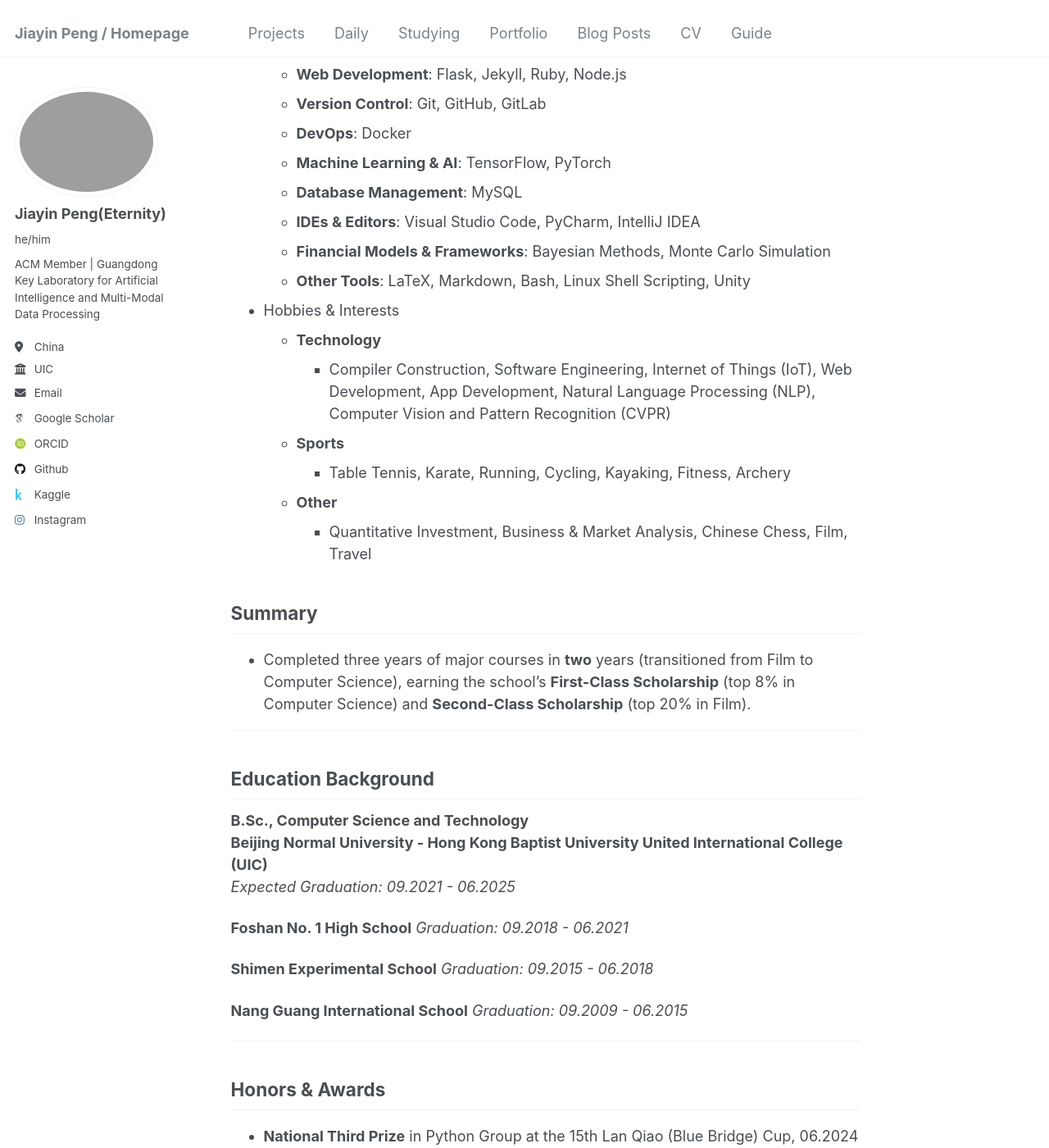
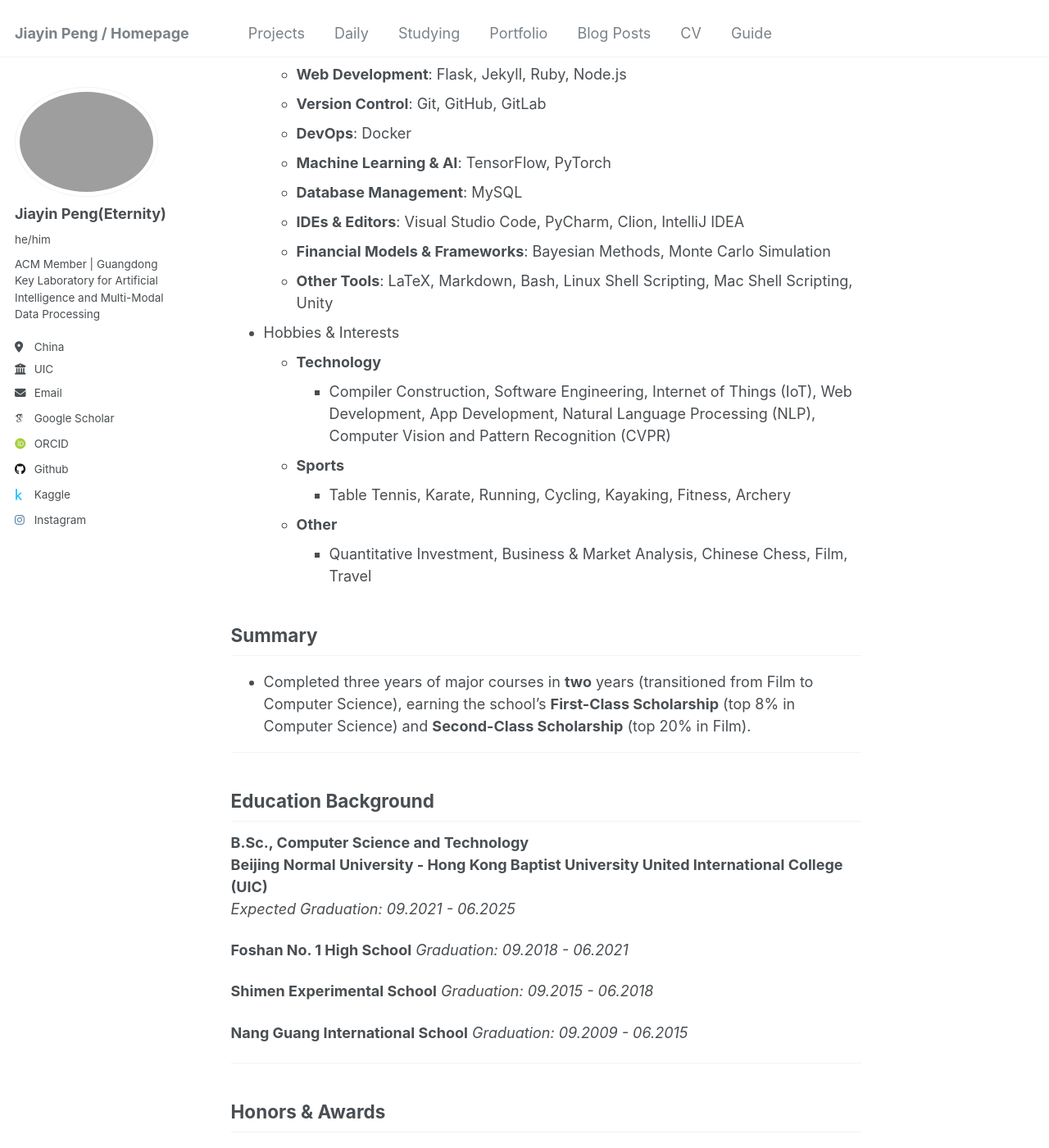
Before and after one commit to EternityPeng/eternitypeng.github.io, a Jekyll site: the page built from _pages/about.md, in a window 1280 px wide and 1400 px high, scrolled down 692 px. Shown: the whole window at 82% size. Built offline with Jekyll 4.4.1, drawn with Linux system fonts in a browser that asks for light colours; some web fonts are replaced; some of the changed text lies outside the part shown.

Commit message:
fix the spelling error and add mac shell

```diff
--- a/_pages/about.md
+++ b/_pages/about.md
@@ -31,9 +31,9 @@ redirect_from:
   - **DevOps**: Docker
   - **Machine Learning & AI**: TensorFlow, PyTorch
   - **Database Management**: MySQL
-  - **IDEs & Editors**: Visual Studio Code, PyCharm, IntelliJ IDEA
+  - **IDEs & Editors**: Visual Studio Code, PyCharm, Clion, IntelliJ IDEA
   - **Financial Models & Frameworks**: Bayesian Methods, Monte Carlo Simulation
-  - **Other Tools**: LaTeX, Markdown, Bash, Linux Shell Scripting, Unity
+  - **Other Tools**: LaTeX, Markdown, Bash, Linux Shell Scripting, Mac Shell Scripting, Unity
 
 - Hobbies & Interests
   - **Technology**
```
Also changed, not shown: other parts of _pages/about.md (+1 -1 lines), 3 other files.
